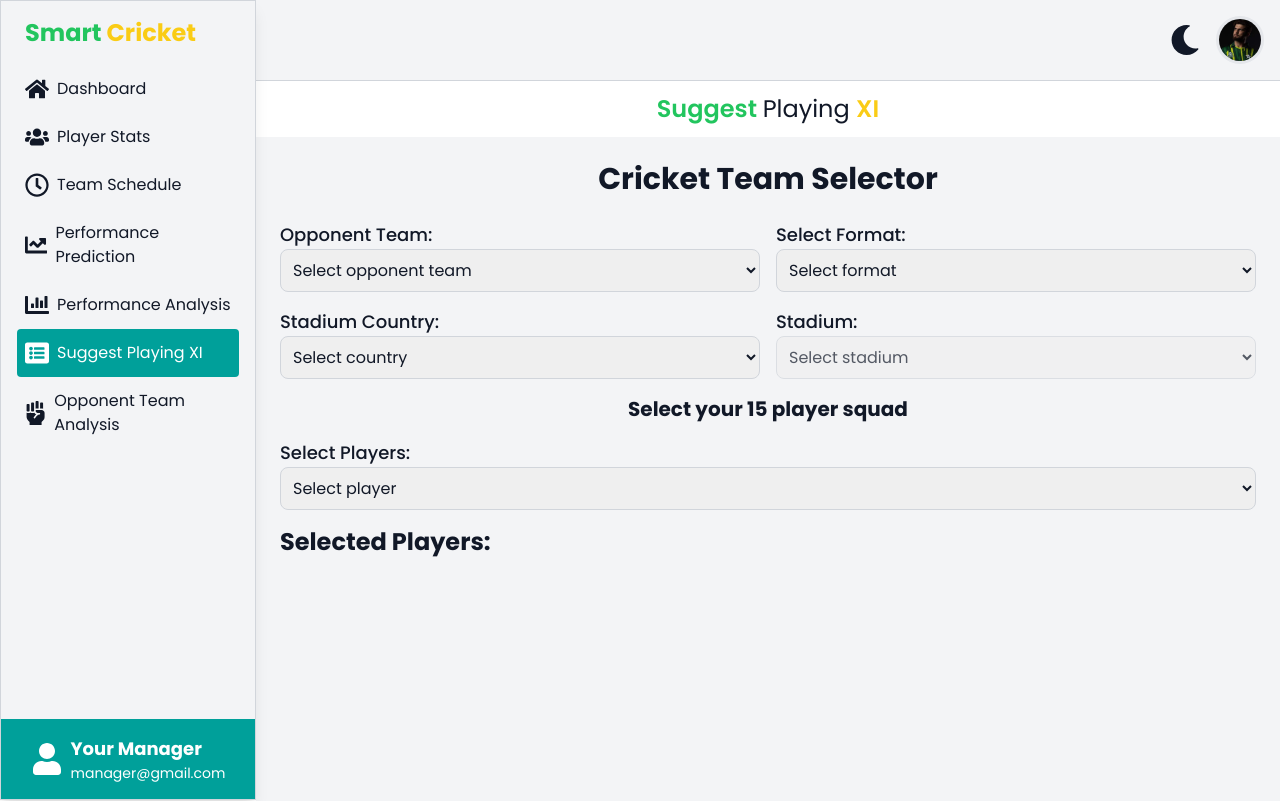
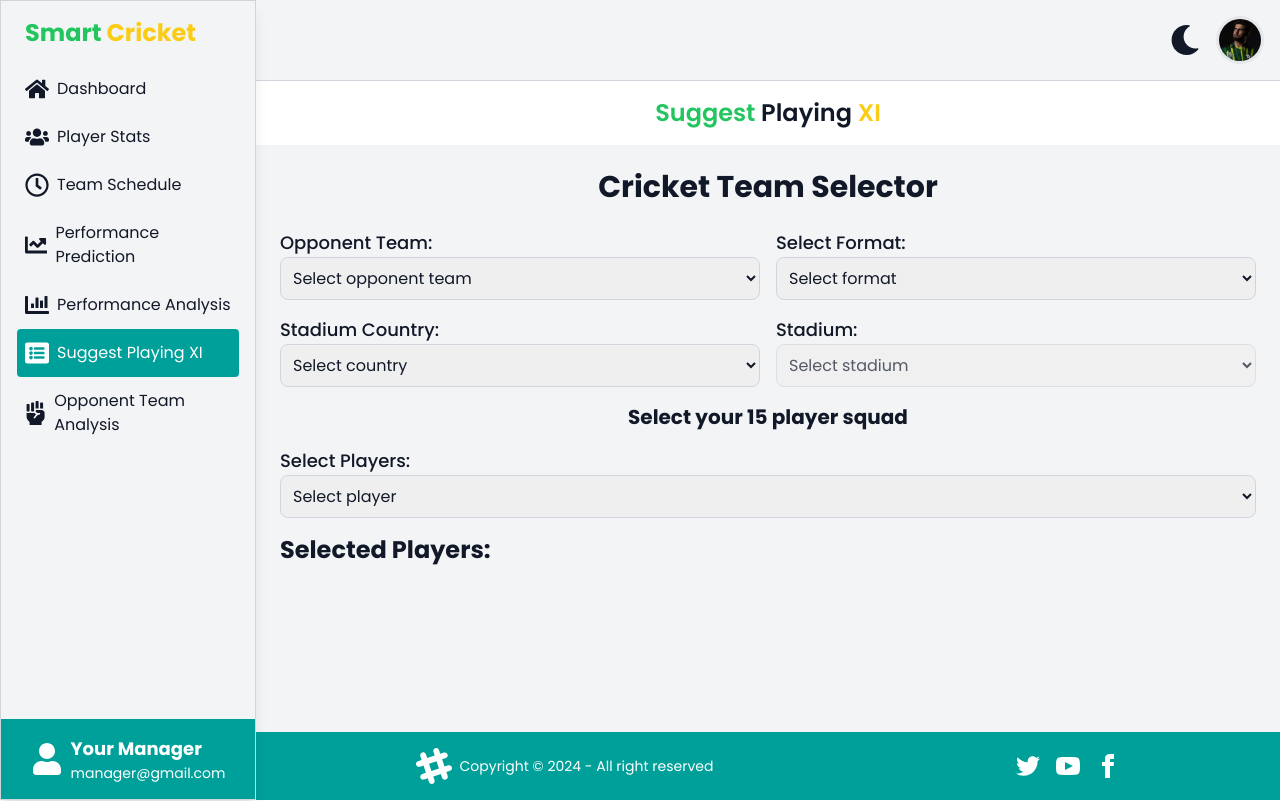
Before and after one commit to AjabNauman958/smart-cricket-frontend, a React (Vite) app: page /TeamManagement/SuggestPlayingXI in a window 1280 px wide. Shown: the top 801 px of the page. Built offline with nearby package versions, Linux system fonts and the light colour scheme.

Commit message:
modified

```diff
--- a/src/components/TeamManagement/SuggestPlayingXI/SuggestPlayingXI.jsx
+++ b/src/components/TeamManagement/SuggestPlayingXI/SuggestPlayingXI.jsx
@@ -4,29 +4,70 @@ import Sidebar from '../Sidebar/Sidebar';
 import DashboardNavbar from '../../Player/DashboardNavbar';
 import Footer from '../Footer/Footer';
 import SuggestElevenDetails from './SuggestElevenDetails';
+import { motion } from 'framer-motion';
+import { useInView } from 'react-intersection-observer';
 
 const SuggestPlayingXI = () => {
+    // Animation Variants
+    const fadeInVariant = {
+        hidden: { opacity: 0, y: 50 },
+        visible: { opacity: 1, y: 0, transition: { duration: 0.8 } },
+    };
+
+    // Reusable Animated Component
+    const AnimatedComponent = ({ children }) => {
+        const [ref, inView] = useInView({
+            threshold: 0.2, // Trigger when 20% is visible
+            triggerOnce: true, // Animate only once
+        });
+
+        return (
+            <motion.div
+                ref={ref}
+                variants={fadeInVariant}
+                initial="hidden"
+                animate={inView ? "visible" : "hidden"}
+            >
+                {children}
+            </motion.div>
+        );
+    };
+
     return (
         <ThemeContextProvider>
             <div className="flex">
-                <Sidebar />
-                <div className="grow ml-16 md:ml-64 bg-gray-100 text-gray-900 dark:bg-gray-900 dark:text-white flex-wrap">
+                <AnimatedComponent>
+                    {/* Sidebar */}
+                    <Sidebar />
+                </AnimatedComponent>
+                {/* Main Content Area */}
+                <div className="flex-grow ml-16 md:ml-64 bg-gray-100 text-gray-900 dark:bg-gray-900 dark:text-white flex flex-col min-h-screen">
                     <DashboardNavbar />
-                    <div>
-                        <div className='flex justify-center items-center bg-white dark:bg-gray-900 dark:text-white dark:shadow-2xl'>
-                            <h1 className='p-3 text-2xl'>
-                                <span className='text-green-500 font-semibold'> Suggest </span> Playing <span className='text-yellow-400 font-semibold'>XI</span>
+
+                    {/* Header */}
+                    <AnimatedComponent>
+                        <div className="flex justify-center items-center bg-white dark:bg-gray-900 dark:text-white dark:shadow-2xl py-4">
+                            <h1 className="text-2xl font-semibold">
+                                <span className="text-green-500">Suggest</span> Playing{' '}
+                                <span className="text-yellow-400">XI</span>
                             </h1>
                         </div>
-                        <div className='min-h-screen'>
+                    </AnimatedComponent>
+
+                    {/* Main Content */}
+                    <div className="flex-grow">
+                        <AnimatedComponent>
+
                             <SuggestElevenDetails />
-                        </div>
+                        </AnimatedComponent>
                     </div>
+
+                    {/* Footer */}
                     <Footer />
                 </div>
             </div>
         </ThemeContextProvider>
     );
-}
+};
 
 export default SuggestPlayingXI;
```
